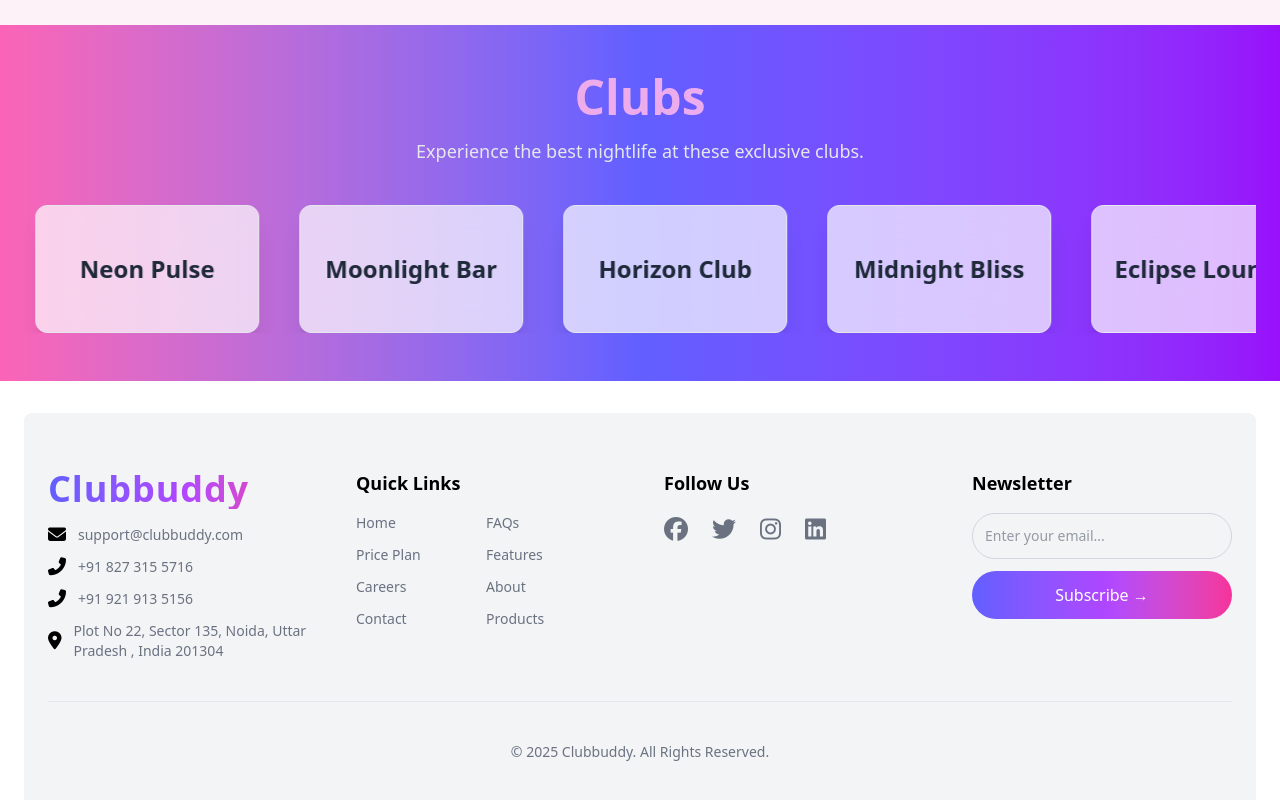
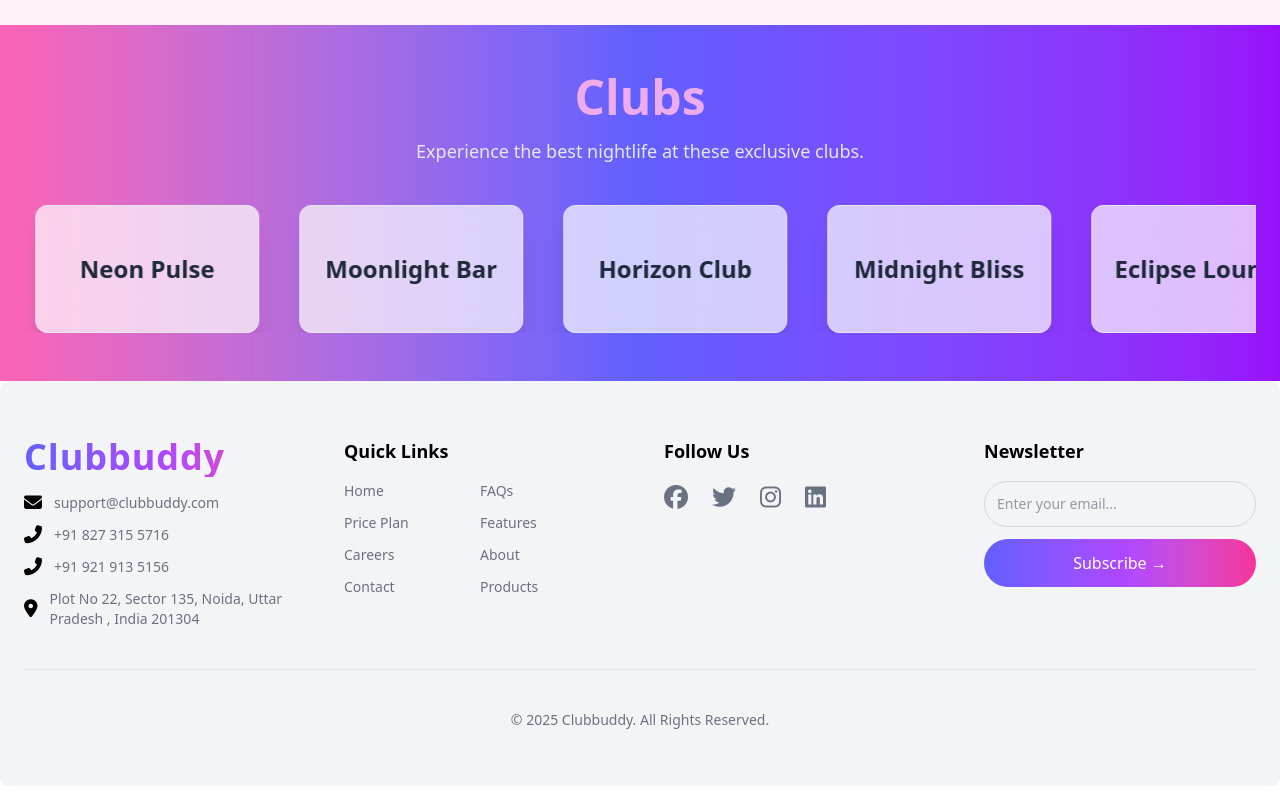
Before and after one commit to AdityaSrivastavaaa/clubbuddy, a React (Vite) app: page / in a window 1280 px wide. Shown: the part 1735-2535 px from the top of the page. Built offline with nearby package versions, Linux system fonts and the light colour scheme.

Commit message:
some changes

```diff
--- a/src/components/Footer.jsx
+++ b/src/components/Footer.jsx
@@ -2,7 +2,7 @@
 
 function Footer() {
   return (
-    <footer className="bg-gray-100 rounded-lg  mx-6 my-8">
+    <footer className="bg-gray-100 rounded-lg ">
       <div className="w-full max-w-screen-xl mx-auto px-6 py-10 md:py-14">
         <div className="grid grid-cols-1 md:grid-cols-4 gap-12">
 
```
